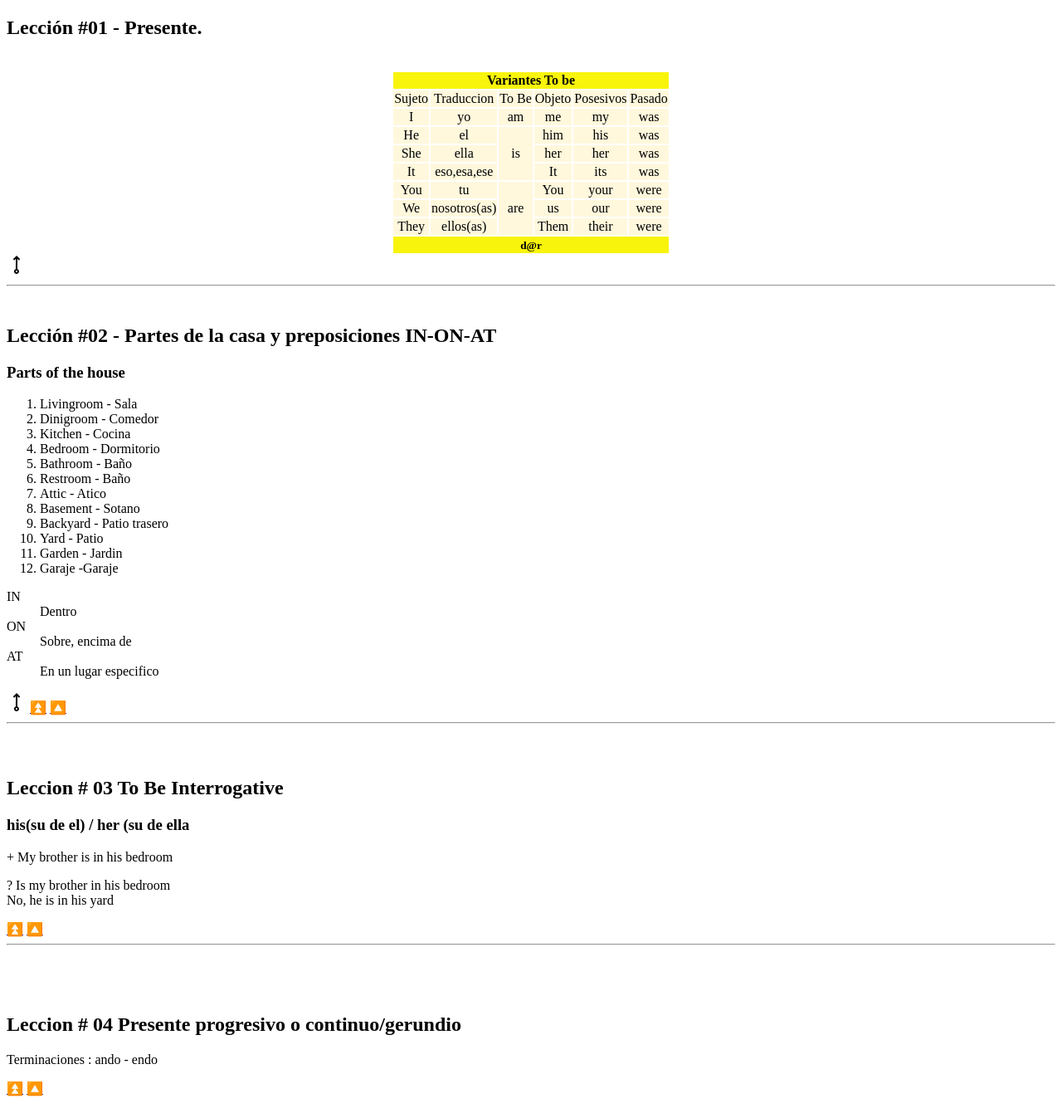
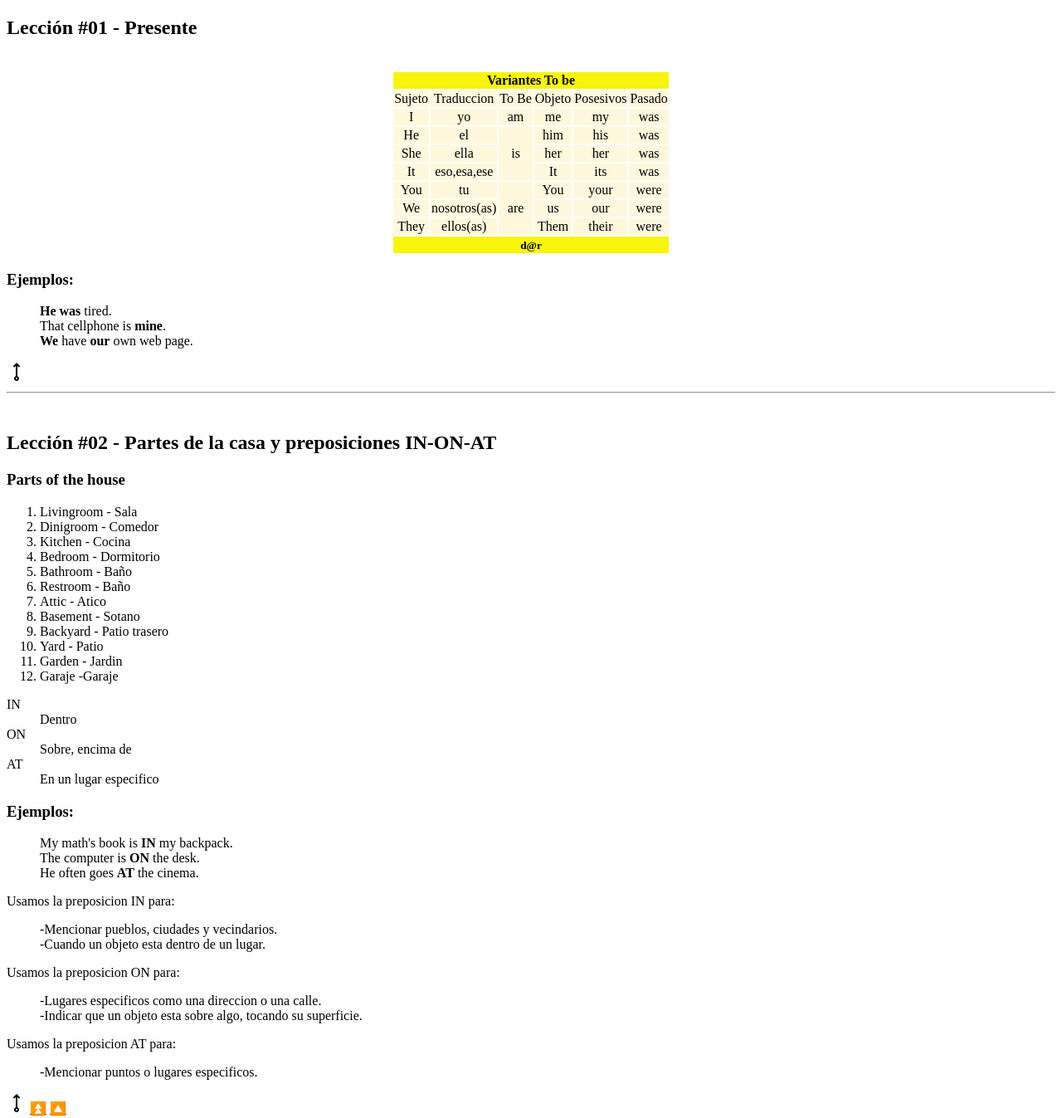
Before and after one commit to EdwinSantiagoPro/InglesWeb, a plain HTML site: page leccion1_8.html in a window 1280 px wide. Shown: the top 1347 px of the page at 83% size. Drawn offline with Linux system fonts and the light colour scheme.

Commit message:
Se agregaron ejemplos y algunas definiciones en las lecciones 1 y 2 (#1)

```diff
--- a/leccion1_8.html
+++ b/leccion1_8.html
@@ -12,7 +12,7 @@
  <body>
 
   <article>
-    <h2 id="leccion01"> Lección #01 - Presente.</h2>
+    <h2 id="leccion01"> Lección #01 - Presente</h2>
     <br>
     <table align="center">
       <thead>
@@ -92,6 +92,13 @@
         </tr>
       </tfoot>
       </table>
+
+      <h3><b>Ejemplos:</b></h3>
+       <dl>
+        <dd><b>He was</b> tired.</dd>
+        <dd>That cellphone is <b>mine</b>.</dd>
+        <dd><b>We</b> have <b>our</b> own web page.</dd>
+       </dl>
     </article>
     <a href=""><img src="css/arrowup.svg" alt=""></a>
     <br>
@@ -136,6 +143,32 @@
       <dd>Sobre, encima de</dd>
       <dt>AT</dt>
       <dd>En un lugar especifico</dd>
+    </dl>
+
+  <!--Ejemplos-->
+    <h3><b>Ejemplos:</b></h3>
+    <dl>
+      <dd>My math's book is <b>IN</b> my backpack.</dd>
+      <dd>The computer is <b>ON</b> the desk.</dd>
+      <dd>He often goes <b>AT</b> the cinema.</dd>
+    </dl>
+
+  <!--Cuando usar IN, ON o AT-->
+    <p>Usamos la preposicion IN para:</p>
+    <dl>
+      <dd>-Mencionar pueblos, ciudades y vecindarios.</dd>
+      <dd>-Cuando un objeto esta dentro de un lugar.</dd>
+    </dl>
+
+    <p>Usamos la preposicion ON para:</p>
+    <dl>
+      <dd>-Lugares especificos como una direccion o una calle.</dd>
+      <dd>-Indicar que un objeto esta sobre algo, tocando su superficie.</dd>
+    </dl>
+
+    <p>Usamos la preposicion AT para:</p>
+    <dl>
+      <dd>-Mencionar puntos o lugares especificos.</dd>
     </dl>
     <a href=""><img src="css/arrowup.svg" alt=""></a>
     <a href="leccion1_8.html#leccion01">⏫</a>
```
